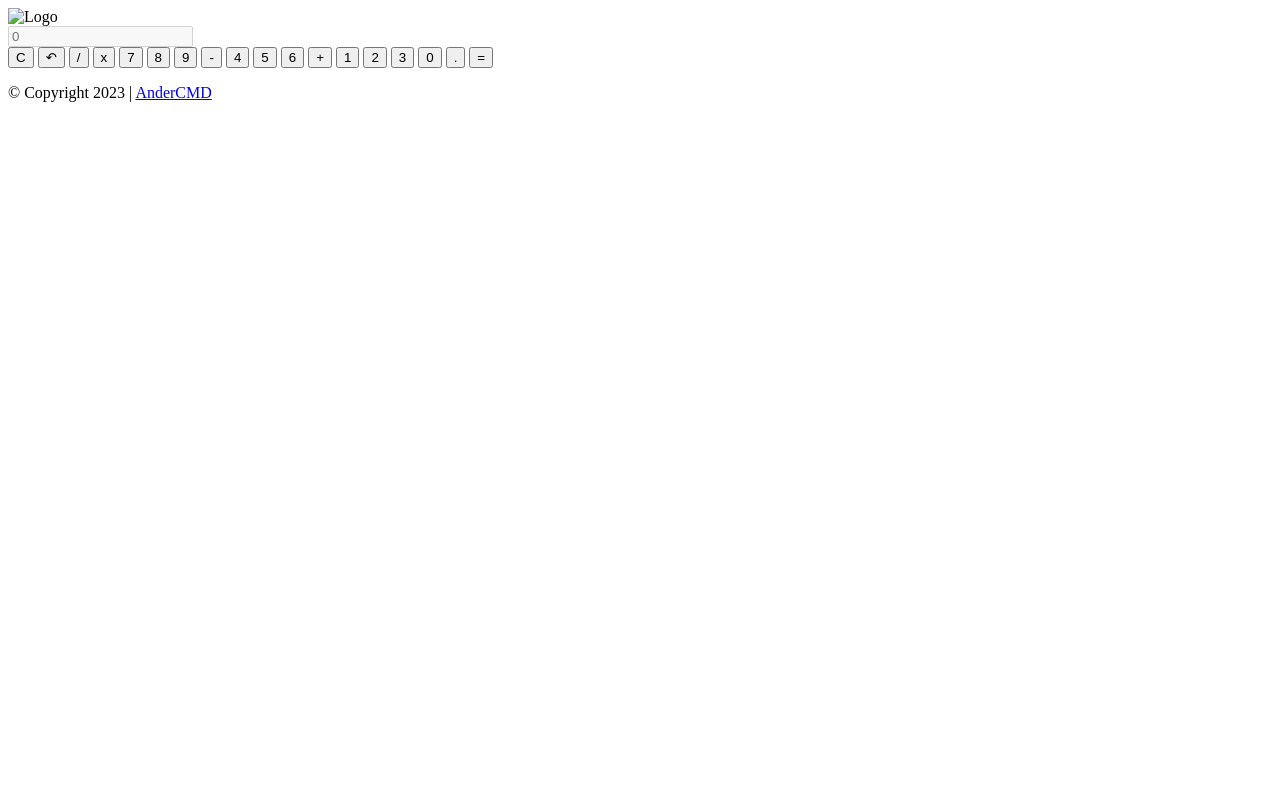
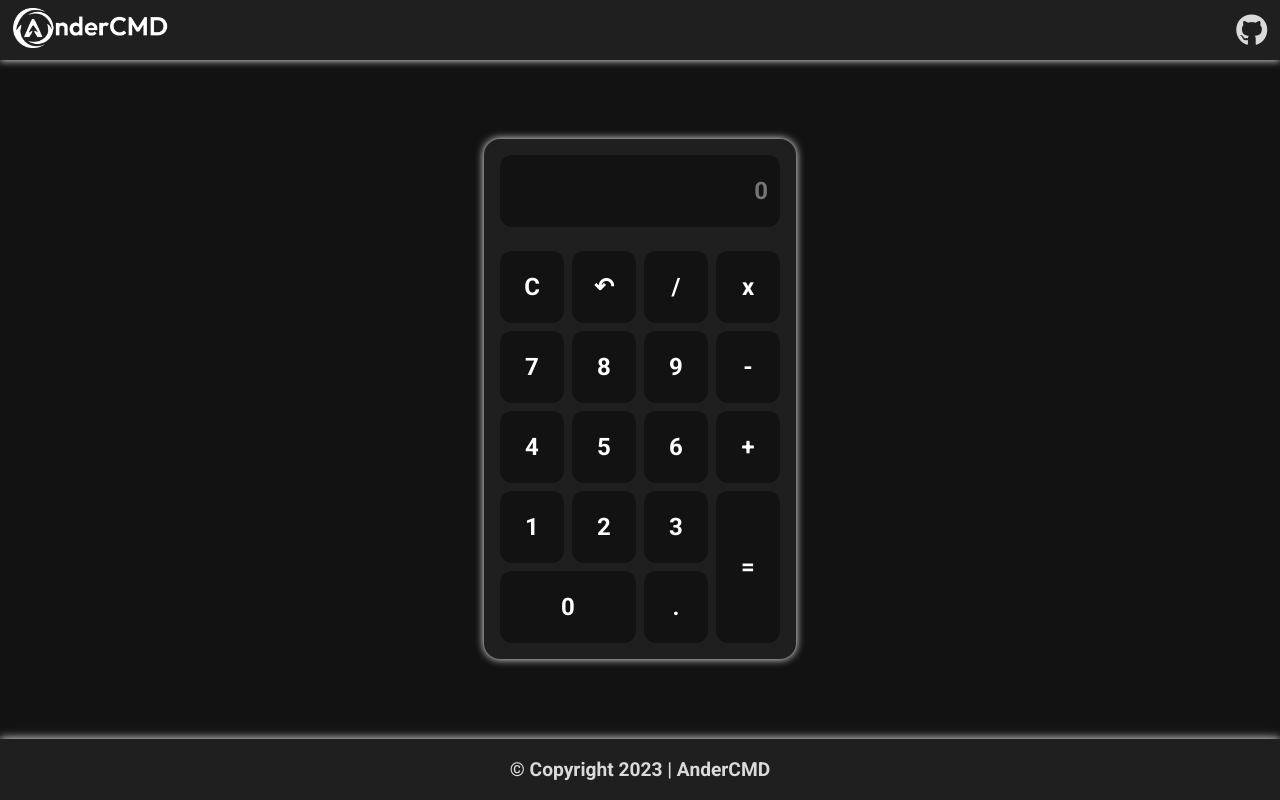
Before and after one commit to AnderCMD/Calculadora, a plain HTML site: page index.html in a window 1280 px wide. Drawn offline with Linux system fonts and the light colour scheme; the site is published under a folder, as on GitHub Pages, so addresses that start at the root find nothing.

Commit message:
Actualizacion de Rutas

```diff
--- a/index.html
+++ b/index.html
@@ -6,17 +6,17 @@
     <meta name="viewport" content="width=device-width, initial-scale=1.0">
     <!-- Titulo & Icono -->
     <title>Calculadora Basica</title>
-    <link rel="shortcut icon" href="/Resources/Icons/Icono-Blanco.icon" type="image/x-icon">
+    <link rel="shortcut icon" href="Resources/Icons/Icono-Blanco.icon" type="image/x-icon">
     <!-- Font Awesome 6 -->
-    <link rel="stylesheet" href="/Resources/FontAwesome6/css/all.css">
+    <link rel="stylesheet" href="Resources/FontAwesome6/css/all.css">
     <!-- CSS -->
-    <link rel="stylesheet" href="/CSS/Inicio.css">
+    <link rel="stylesheet" href="CSS/Inicio.css">
 </head>
 <body>
     <!-- Header -->
     <header>
         <div class="Logo">
-            <img src="/Resources/Icons/Logo-Blanco.png" alt="Logo">
+            <img src="Resources/Icons/Logo-Blanco.png" alt="Logo">
         </div>
         <div class="Redes">
             <a href="https://github.com/AnderCMD"><i class="fa-brands fa-github"></i></a>
@@ -56,6 +56,6 @@
     </footer>
 
     <!-- Scripts -->
-    <script src="/JavaScript/CaLculadora.js"></script>
+    <script src="JavaScript/CaLculadora.js"></script>
 </body>
 </html>
```
